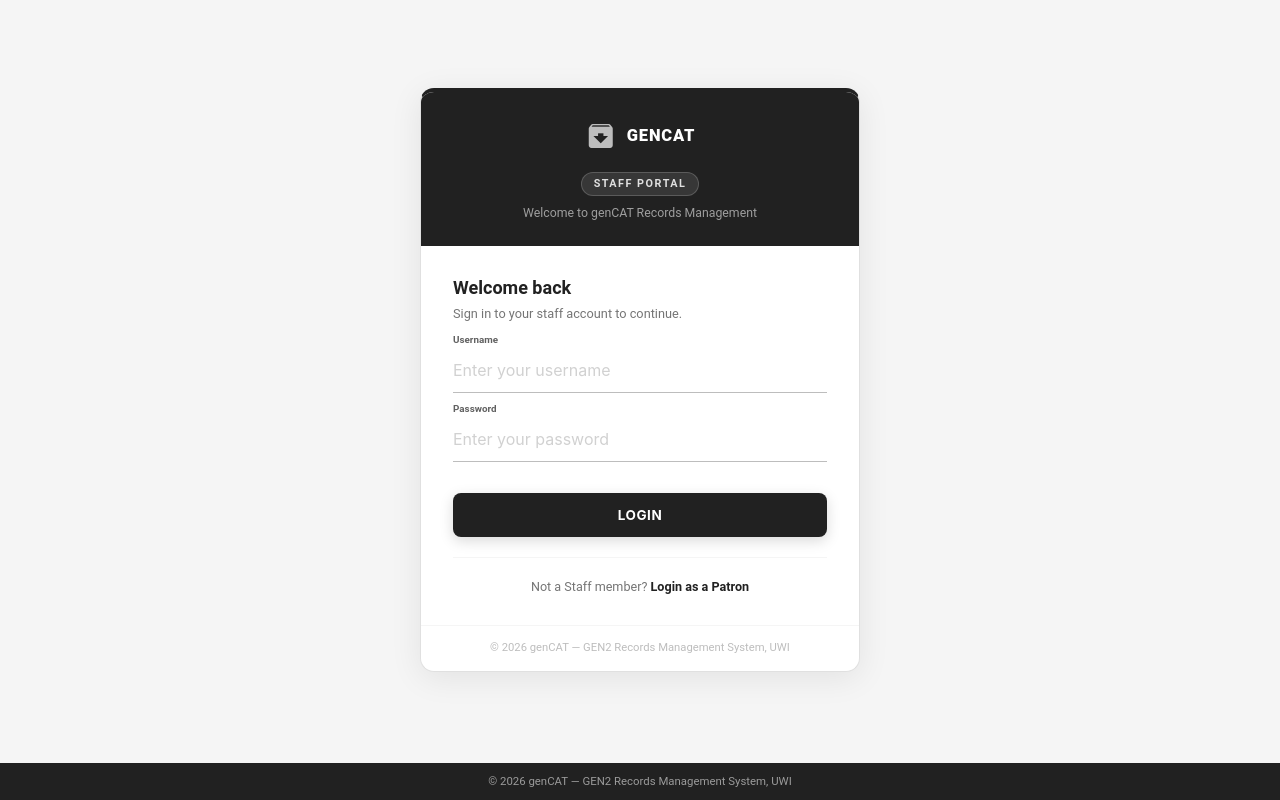
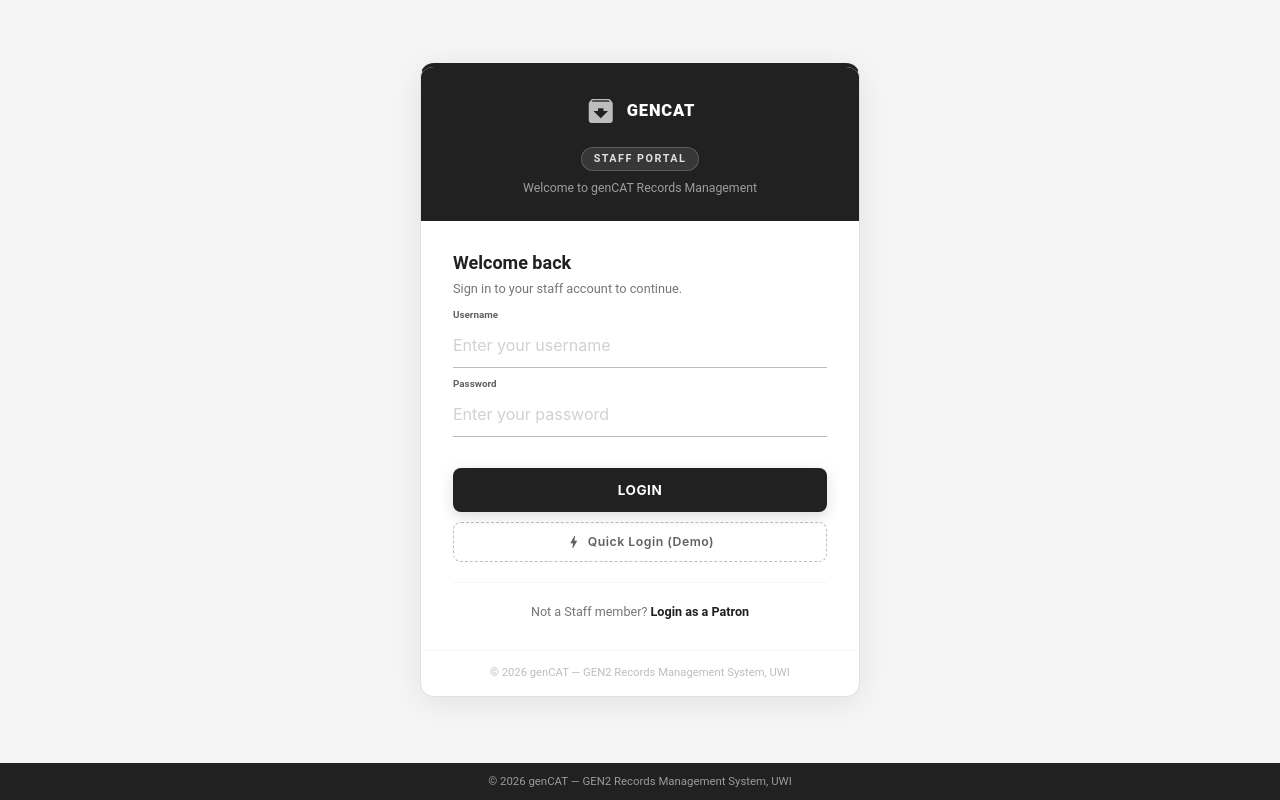
Before and after one commit to AMMS-INFO3604/Archives-And-Record-Management-UWI-genCAT-Improvement-Proof-of-Concept-, a Flask app: page /login/staff in a window 1280 px wide. Run offline with Flask 3, Linux system fonts and the light colour scheme; parts of the project's set-up code (start-up, migrations or seed data) failed here and were passed over.

Commit message:
#43 Add auto login button to autofill login view fields (presentation efficiency)

```diff
--- a/App/templates/staff_login.html
+++ b/App/templates/staff_login.html
@@ -121,6 +121,32 @@
 
     .btn-login:hover { background: #424242 !important; }
 
+    .btn-quick-login {
+        width: 100%;
+        background: #fff !important;
+        color: #616161 !important;
+        font-weight: 600 !important;
+        letter-spacing: .5px;
+        border-radius: 8px !important;
+        height: 40px !important;
+        line-height: 40px !important;
+        font-size: .82rem !important;
+        margin-top: 10px;
+        border: 1.5px dashed #bdbdbd !important;
+        box-shadow: none !important;
+        cursor: pointer;
+        display: flex;
+        align-items: center;
+        justify-content: center;
+        gap: 6px;
+        transition: border-color .2s, color .2s;
+    }
+
+    .btn-quick-login:hover {
+        border-color: #757575 !important;
+        color: #212121 !important;
+    }
+
     .login-footer {
         border-top: 1px solid #f5f5f5;
         padding: 14px 32px;
@@ -162,6 +188,12 @@
                 </button>
             </form>
 
+            <!-- Quick Login Button -->
+            <button class="btn-quick-login" onclick="quickLogin()">
+                <i class="material-icons" style="font-size: 16px;">bolt</i>
+                Quick Login (Demo)
+            </button>
+
             <div style="margin-top: 20px; border-top: 1px solid #f5f5f5; padding-top: 20px; text-align: center; font-size: .84rem; color: #757575;">
                 Not a Staff member? <a href="{{ url_for('auth_views.patron_login_page') }}" style="color: #212121; font-weight: 700; text-decoration: none;">Login as a Patron</a>
             </div>
@@ -173,4 +205,17 @@
 
     </div>
 </div>
+
+<script>
+    function quickLogin() {
+        document.getElementById('username').value = 'bob';
+        document.getElementById('password').value = 'bobpass';
+        // Trigger Materialize label float
+        document.getElementById('username').classList.add('active');
+        document.getElementById('password').classList.add('active');
+        // Auto submit
+        document.querySelector('form').submit();
+    }
+</script>
+
 {% endblock %}
```
